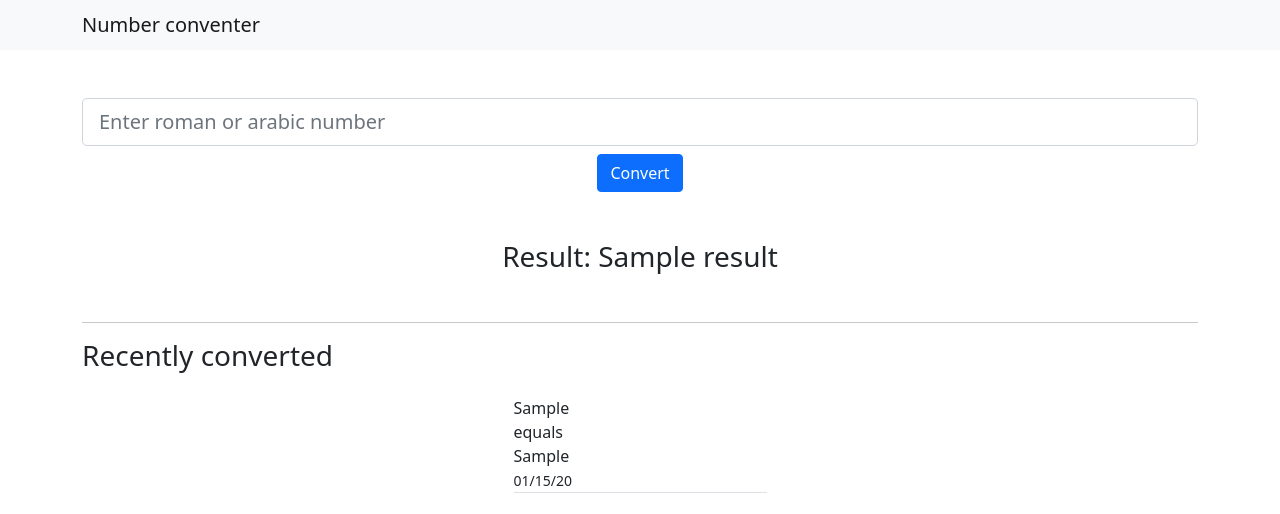
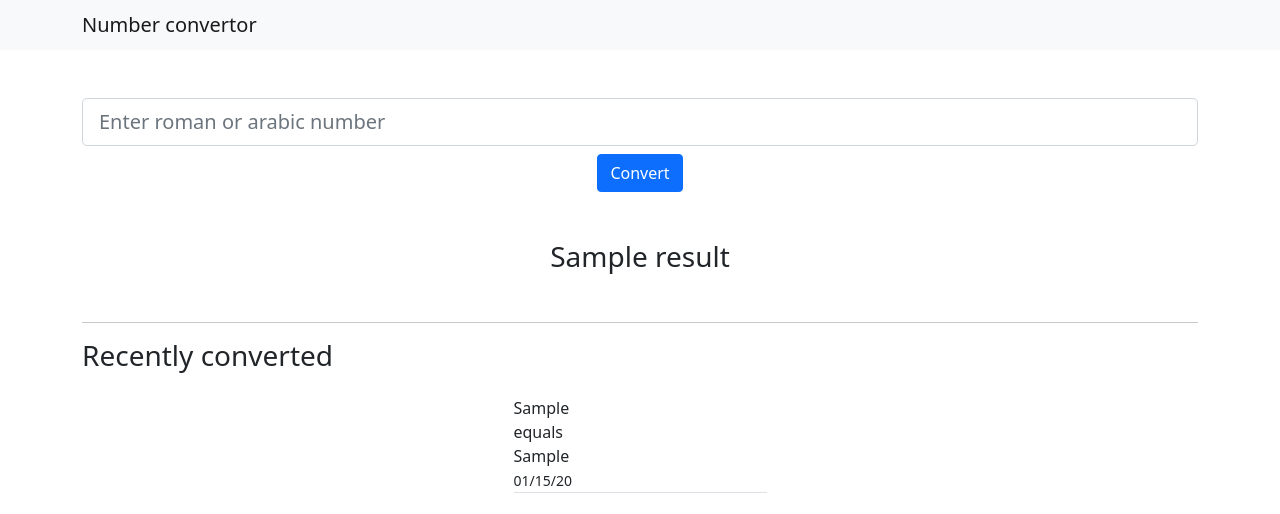
Before and after one commit to Rissap/translate, a Django app: template main/templates/main.html in a window 1280 px wide. Shown: the top 514 px of the page. Run offline with Django 3.2, Linux system fonts and the light colour scheme; tables that the repository leaves empty hold one stand-in row (values such as "Sample post"); the template is opened without the code that fills it: values that come from a table or form of the project are taken from there, most other values are stand-ins (such as "Sample title", 1, 10 or a date in 2020).

Commit message:
Update html layout

```diff
--- a/main/templates/main.html
+++ b/main/templates/main.html
@@ -16,7 +16,7 @@
 	<header>
 		<nav class="navbar navbar-light bg-light">
 			<div class="container">
-				<span class="navbar-brand mb-0 h1">Number conventer</span>
+				<span class="navbar-brand mb-0 h1">Number convertor</span>
 			</div>
 		</nav>
 	</header>
@@ -29,10 +29,11 @@
                 <div class="container text-center">
                     <button type="submit" class="btn btn-primary mt-2">Convert</button>
                 </div>
+            </form>
 		</div>
         {% if result %}
 		<div>
-            <h3 class="text-center my-5">Result: {{result}}</h3>
+            <h3 class="text-center my-5">{{result}}</h3>
 		</div>
         {% endif %}
 
@@ -53,4 +54,5 @@
                 {% endfor %}
             </div>
 		</div>
+    </div>
 {% endblock %}
```
